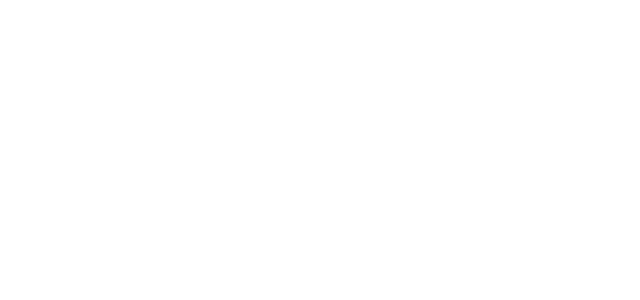
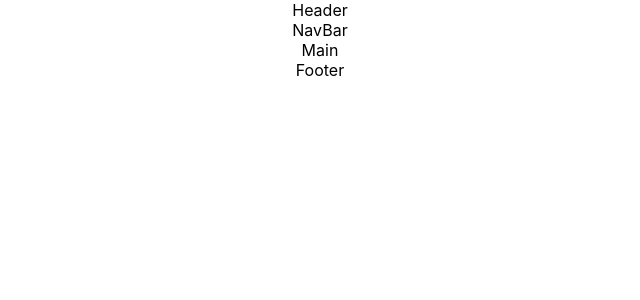
Before and after one commit to bonfacemasira/myAppointment, a React (Create React App) app in the folder client/: page / in a window 1280 px wide. Shown: the top 300 px of the page, without its empty margins (320-960 px from the left). Built offline with nearby package versions, Linux system fonts and the light colour scheme.

Commit message:
add text to all components for identity

```diff
--- a/client/src/components/Footer.js
+++ b/client/src/components/Footer.js
@@ -2,7 +2,7 @@
 
 function Footer() {
     return (
-      <div className="Footer">
+      <div className="Footer">Footer
       </div>
     );
   }
--- a/client/src/components/Header.js
+++ b/client/src/components/Header.js
@@ -2,7 +2,7 @@
 
 function Header() {
   return (
-    <div className="Header">
+    <div className="Header">Header
     </div>
   );
 }
--- a/client/src/components/Main.js
+++ b/client/src/components/Main.js
@@ -2,7 +2,7 @@
 
 function Main() {
     return (
-      <div className="Footer">
+      <div className="Main">Main
       </div>
     );
   }
--- a/client/src/components/NavBar.js
+++ b/client/src/components/NavBar.js
@@ -2,7 +2,7 @@
 
 function NavBar() {
     return (
-      <div className="NavBar">
+      <div className="NavBar">NavBar
       </div>
     );
   }
```
Also changed, not shown: 1 other file (tests, documents, lock files or other folders).
